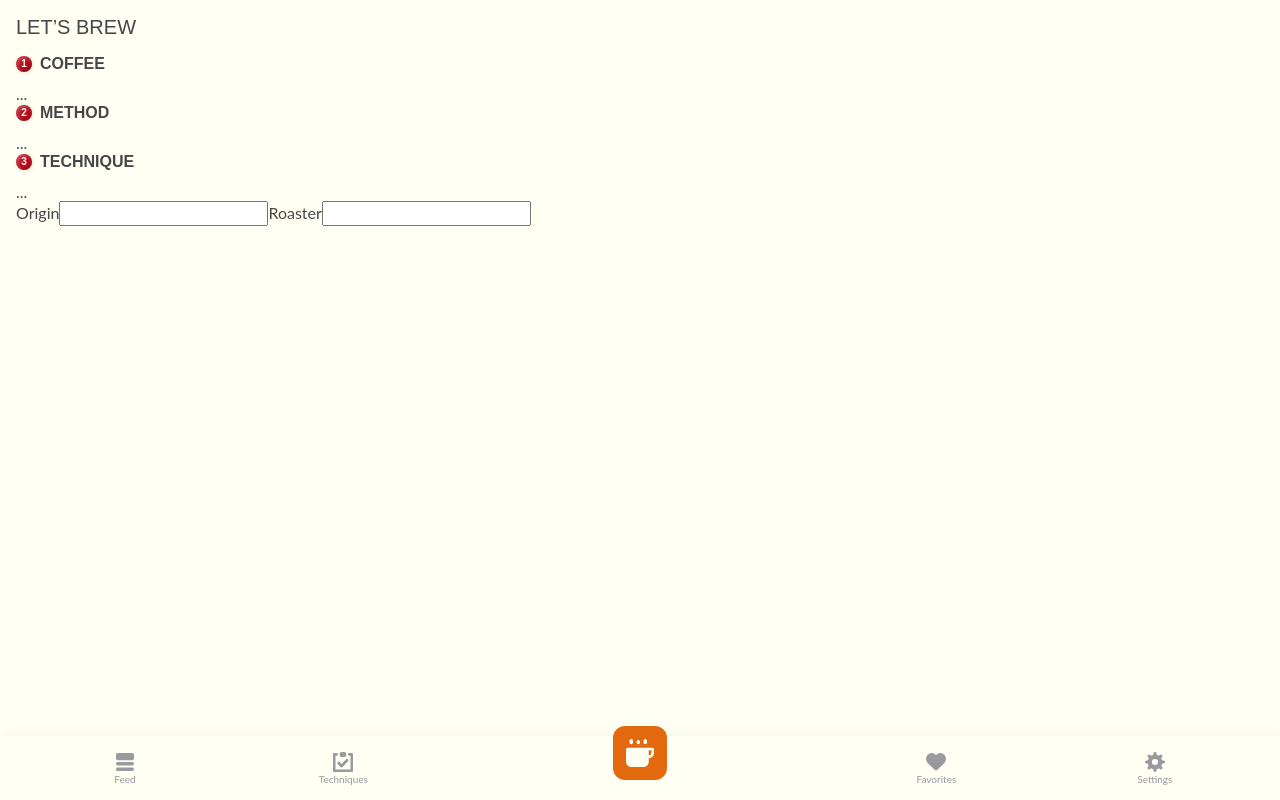
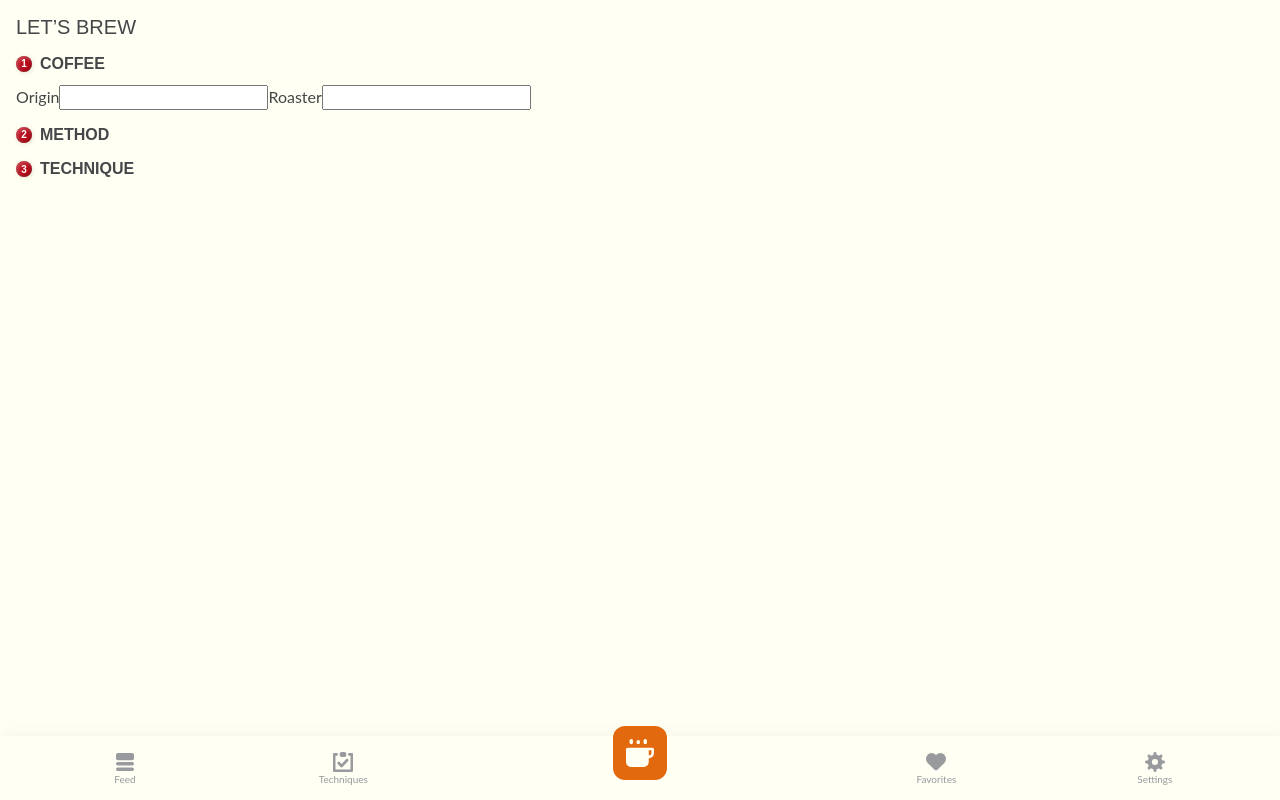
Before and after one commit to elpassion/coffen, a React (Create React App) app: page /brew in a window 1280 px wide. Built offline with nearby package versions, Linux system fonts and the light colour scheme; what webfontloader would draw is missing.

Commit message:
Steps wrapper

```diff
--- a/src/components/BrewStep/style.ts
+++ b/src/components/BrewStep/style.ts
@@ -3,7 +3,9 @@ import { rem } from "polished";
 
 import { colorName, font } from "styles";
 
-export const BrewStepWrapper = styled.li``;
+export const BrewStepWrapper = styled.li`
+  margin: 0 0 ${rem(16)};
+`;
 
 export const BrewStepIndicator = styled.div`
   display: flex;
--- a/src/containers/Brew/index.tsx
+++ b/src/containers/Brew/index.tsx
@@ -31,23 +31,22 @@ export const Brew = () => {
       <PageTitle>Let’s brew</PageTitle>
       <StepsWrapper>
         <BrewStep step={1} label="Coffee">
-          <div>...</div>
+          {!brewBasics && <BrewBasicsForm onSubmit={newBrewBasics => setBrewBasics(newBrewBasics)} />}
         </BrewStep>
 
         <BrewStep step={2} label="Method">
-          <div>...</div>
+          {brewBasics && (
+            <BrewCustomizationForm
+              onSubmit={brewCustomizationData => setBrewCustomizationData(brewCustomizationData)}
+            />
+          )}
         </BrewStep>
 
         <BrewStep step={3} label="Technique">
-          <div>...</div>
+          {brewBasics && brewCustomizationData && (
+            <BrewRatingForm onSubmit={saveBrew} brewBasics={brewBasics} brewCustomizationData={brewCustomizationData} />
+          )}
         </BrewStep>
-        {!brewBasics && <BrewBasicsForm onSubmit={newBrewBasics => setBrewBasics(newBrewBasics)} />}
-        {brewBasics && (
-          <BrewCustomizationForm onSubmit={brewCustomizationData => setBrewCustomizationData(brewCustomizationData)} />
-        )}
-        {brewBasics && brewCustomizationData && (
-          <BrewRatingForm onSubmit={saveBrew} brewBasics={brewBasics} brewCustomizationData={brewCustomizationData} />
-        )}
       </StepsWrapper>
     </>
   );
```
